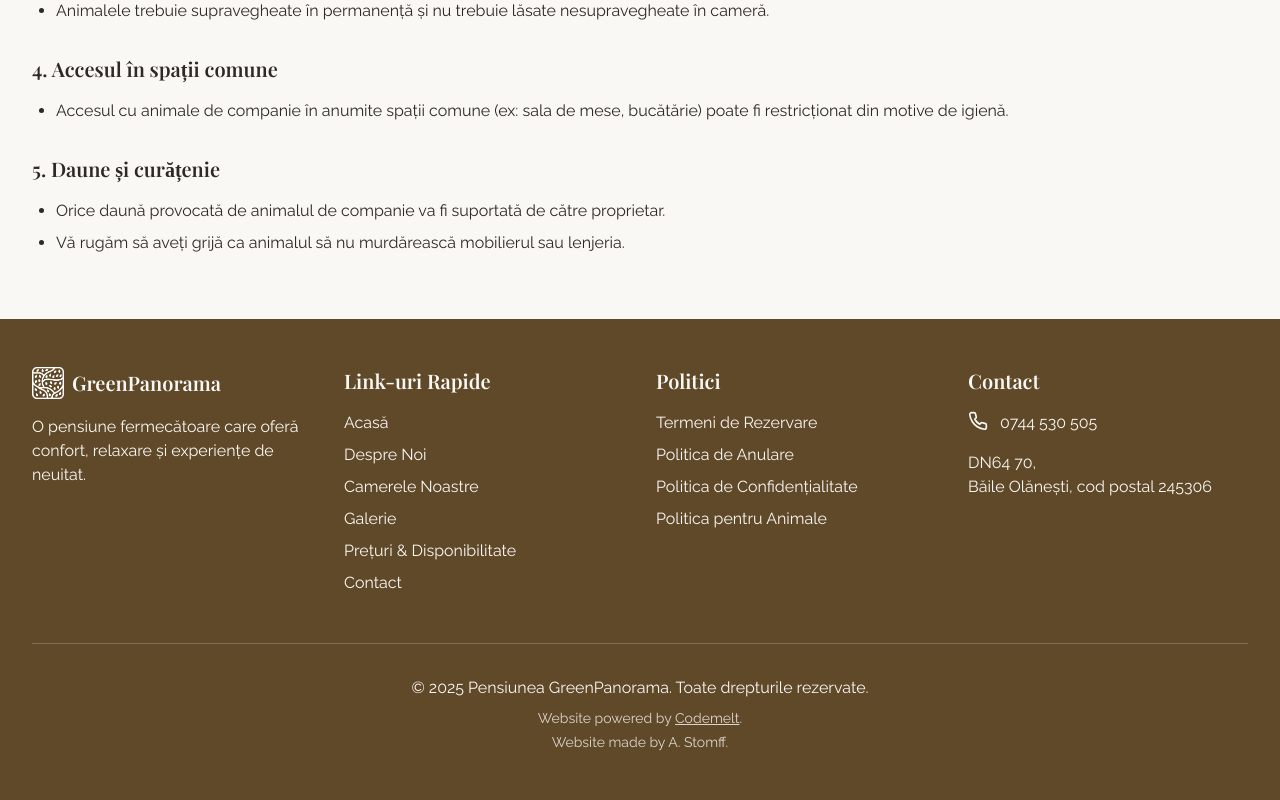
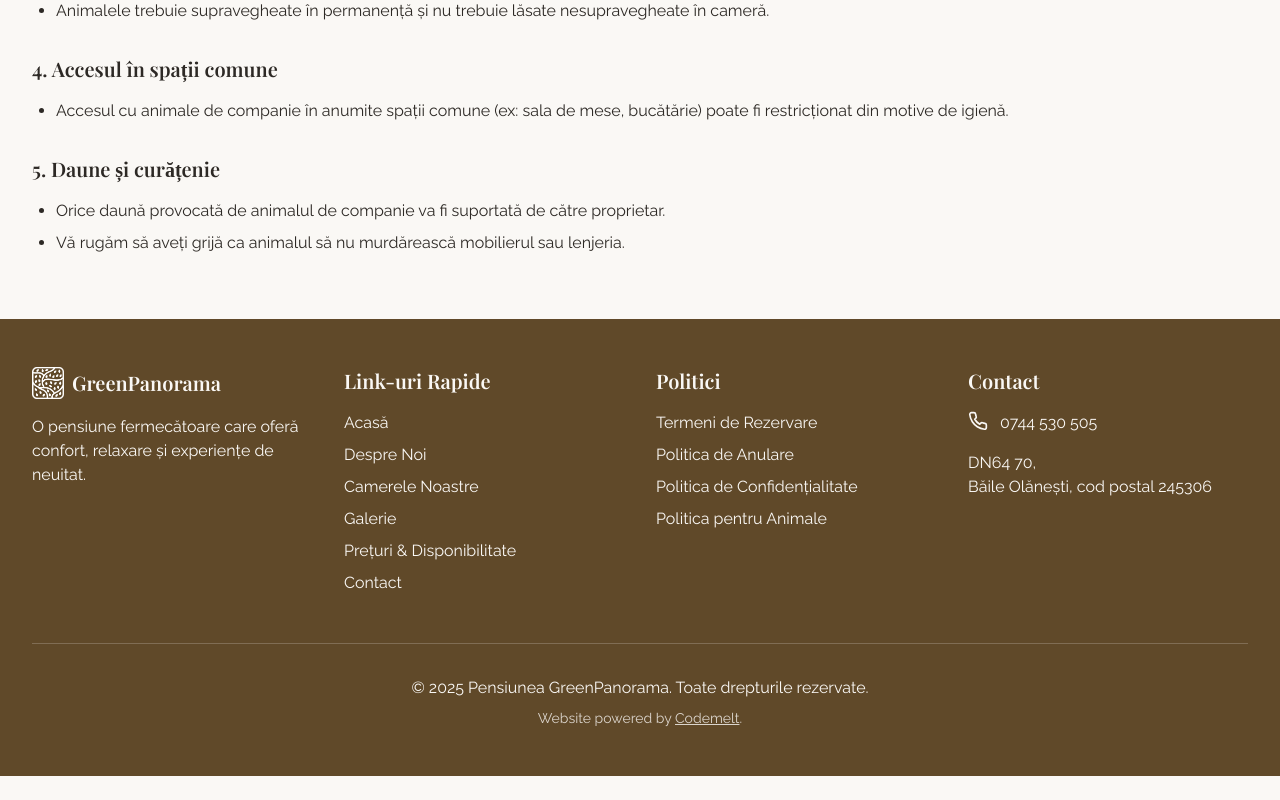
Before and after one commit to andreistomff/sleepy-hollow-website, a React (Vite) app: page /politica-animale in a window 1280 px wide. Shown: the part 501-1301 px from the top of the page. After the commit the page ends 1277 px from the top, so only its background shows below. Built offline with nearby package versions, Linux system fonts and the light colour scheme.

Commit message:
remove a stomff

```diff
--- a/src/components/Footer.tsx
+++ b/src/components/Footer.tsx
@@ -63,7 +63,6 @@ const Footer = () => {
         <div className="border-t border-white/20 mt-12 pt-8 text-center">
           <p>&copy; {currentYear} Pensiunea GreenPanorama. Toate drepturile rezervate.</p>
           <p className="text-sm mt-2 text-primary-foreground/80">Website powered by <a href="https://codemelt.com/" target="_blank" rel="noopener noreferrer" className="underline hover:text-white">Codemelt</a>.</p>
-          <p className="text-sm mt-1 text-primary-foreground/80">Website made by A. Stomff.</p>
         </div>
       </div>
     </footer>
```
